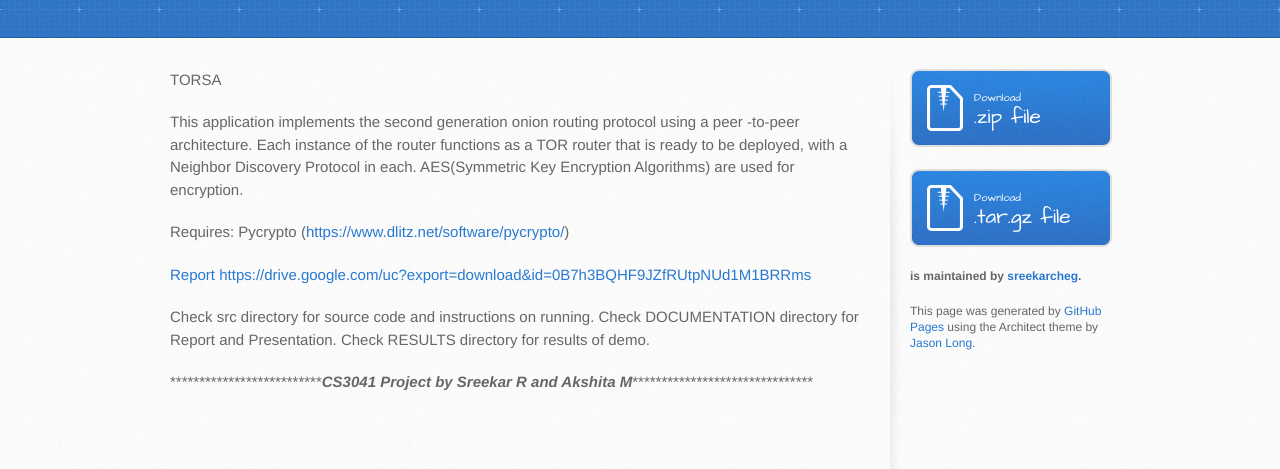
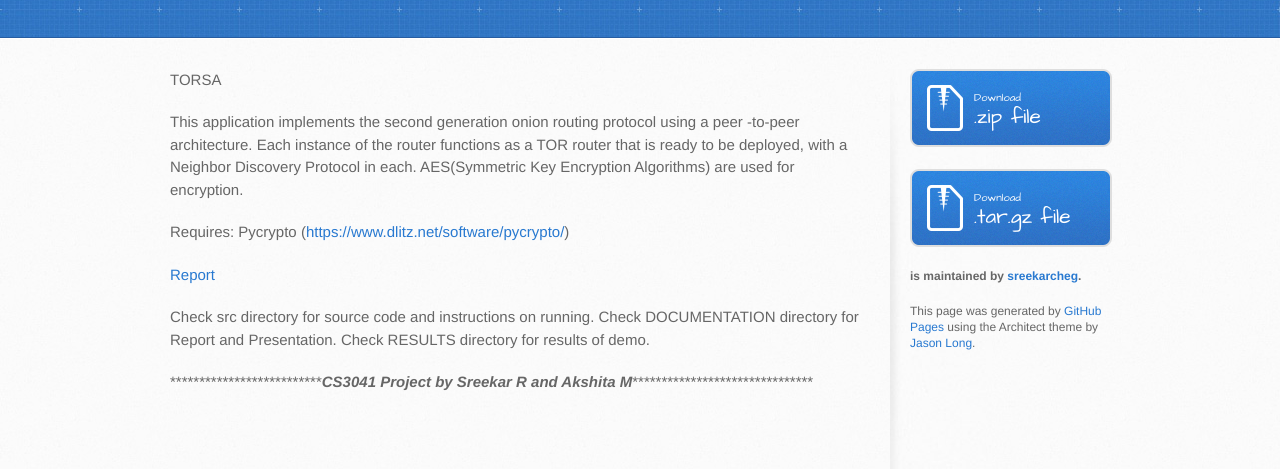
Before and after one commit to sreekarcheg/TORSA, a plain HTML site: page index.html in a window 1280 px wide. Shown: the part 231-700 px from the top of the page. Drawn offline with Linux system fonts and the light colour scheme.

```diff
--- a/index.html
+++ b/index.html
@@ -36,8 +36,7 @@
 <p>Requires:
 Pycrypto (<a href="https://www.dlitz.net/software/pycrypto/">https://www.dlitz.net/software/pycrypto/</a>)</p>
 
-<p><a href="https://drive.google.com/uc?export=download&amp;id=0B7h3BQHF9JZfRUtpNUd1M1BRRms">Report</a>
-<a href="https://drive.google.com/uc?export=download&amp;id=0B7h3BQHF9JZfRUtpNUd1M1BRRms">https://drive.google.com/uc?export=download&amp;id=0B7h3BQHF9JZfRUtpNUd1M1BRRms</a></p>
+<p><a href="https://drive.google.com/uc?export=download&amp;id=0B7h3BQHF9JZfRUtpNUd1M1BRRms">Report</a></p>
 
 <p>Check src directory for source code and instructions on running.
 Check DOCUMENTATION directory for Report and Presentation.
--- a/params.json
+++ b/params.json
@@ -1,6 +1,6 @@
 {
   "name": "TORSA",
   "tagline": "This application implements the second generation onion routing protocol using a peer-to-peer architecture. ",
-  "body": "TORSA\r\n\r\nThis application implements the second generation onion routing protocol using a peer\r\n-to-peer architecture. Each instance of the router functions as a TOR router that is ready to be deployed, with a Neighbor Discovery Protocol in each. AES(Symmetric Key Encryption Algorithms) are used for encryption.\r\n\r\nRequires:\r\nPycrypto (https://www.dlitz.net/software/pycrypto/)\r\n\r\n<a href=\"https://drive.google.com/uc?export=download&id=0B7h3BQHF9JZfRUtpNUd1M1BRRms\" download=\"TORSA-Report\">Report</a>\r\nhttps://drive.google.com/uc?export=download&id=0B7h3BQHF9JZfRUtpNUd1M1BRRms\r\n\r\nCheck src directory for source code and instructions on running.\r\nCheck DOCUMENTATION directory for Report and Presentation.\r\nCheck RESULTS directory for results of demo.\r\n\r\n*****************************CS3041 Project by Sreekar R and Akshita M**********************************",
+  "body": "TORSA\r\n\r\nThis application implements the second generation onion routing protocol using a peer\r\n-to-peer architecture. Each instance of the router functions as a TOR router that is ready to be deployed, with a Neighbor Discovery Protocol in each. AES(Symmetric Key Encryption Algorithms) are used for encryption.\r\n\r\nRequires:\r\nPycrypto (https://www.dlitz.net/software/pycrypto/)\r\n\r\n<a href=\"https://drive.google.com/uc?export=download&id=0B7h3BQHF9JZfRUtpNUd1M1BRRms\" download=\"TORSA-Report\">Report</a>\r\n\r\n\r\nCheck src directory for source code and instructions on running.\r\nCheck DOCUMENTATION directory for Report and Presentation.\r\nCheck RESULTS directory for results of demo.\r\n\r\n*****************************CS3041 Project by Sreekar R and Akshita M**********************************",
   "note": "Don't delete this file! It's used internally to help with page regeneration."
 }
```
